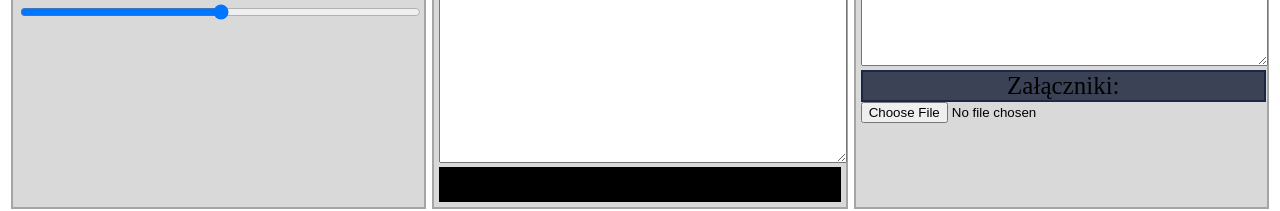
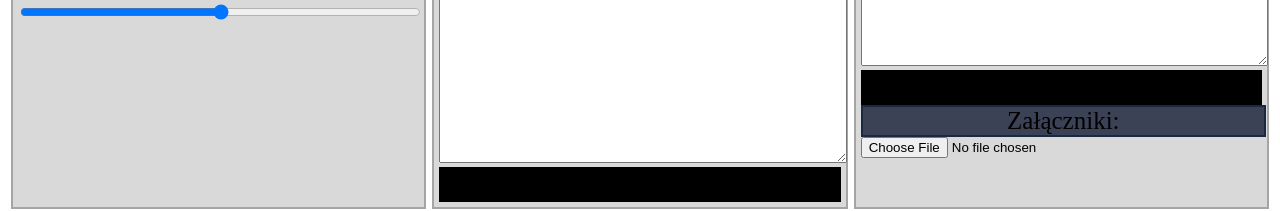
Before and after one commit to mario0000o7/PhiShark, a Next.js app: page /newCampaign in a window 1280 px wide. Shown: the part 417-628 px from the top of the page. Built offline with nearby package versions, Linux system fonts and the light colour scheme.

Commit message:
Small changes in new campaign site

```diff
--- a/src/pages/newCampaign.tsx
+++ b/src/pages/newCampaign.tsx
@@ -16,6 +16,16 @@ export default function Home() {
     function sendCampaign(e) {
         e.preventDefault();
         console.log('You clicked submit.');
+    }
+    function generateAiResponse(e) {
+        setMailContent("Szanowni Państwo,\n" +
+            "Wysłałem w ostatnim czasie raport na Państwa adres e-mail i chciałbym upewnić się, że został on dostarczony i czy został już sprawdzony.\n" +
+            "Czy moglibyście potwierdzić, że otrzymaliście raport i że został on zatwierdzony lub przesłać mi informacje na temat jego bieżącego statusu? Czy wymaga on jakichś zmian lub poprawek?\n" +
+            "Oto link do raportu "+url+".\n" +
+            "Będę wdzięczny za szybką odpowiedź i potwierdzenie otrzymania raportu.\n" +
+            "Z poważaniem, Jan i Kowalski");
+        e.preventDefault();
+
     }
     return (
         <>
@@ -44,7 +54,7 @@ export default function Home() {
                 <div>
                     <form>
                         <header className={styles.header}>Treść maila:</header>
-                        <textarea style={{width:"100%"}} rows="30" onChange={event => setMailContent(event.target.value)}></textarea>
+                        <textarea value={mailContent} style={{width:"100%"}} rows="30" onChange={event => setMailContent(event.target.value)}></textarea>
                     </form>
                     <button className={styles.button} onClick={sendCampaign}>Wyślij</button>
                 </div>
@@ -56,6 +66,7 @@ export default function Home() {
                    <form>
                        <header className={styles.header}>Zapytanie do AI:</header>
                        <textarea style={{width:"100%"}} rows="20" onChange={event => setMailContent(event.target.value)}></textarea>
+                       <button className={styles.button} onClick={generateAiResponse}>Generuj</button>
 
                    </form>
                    <form>
```
